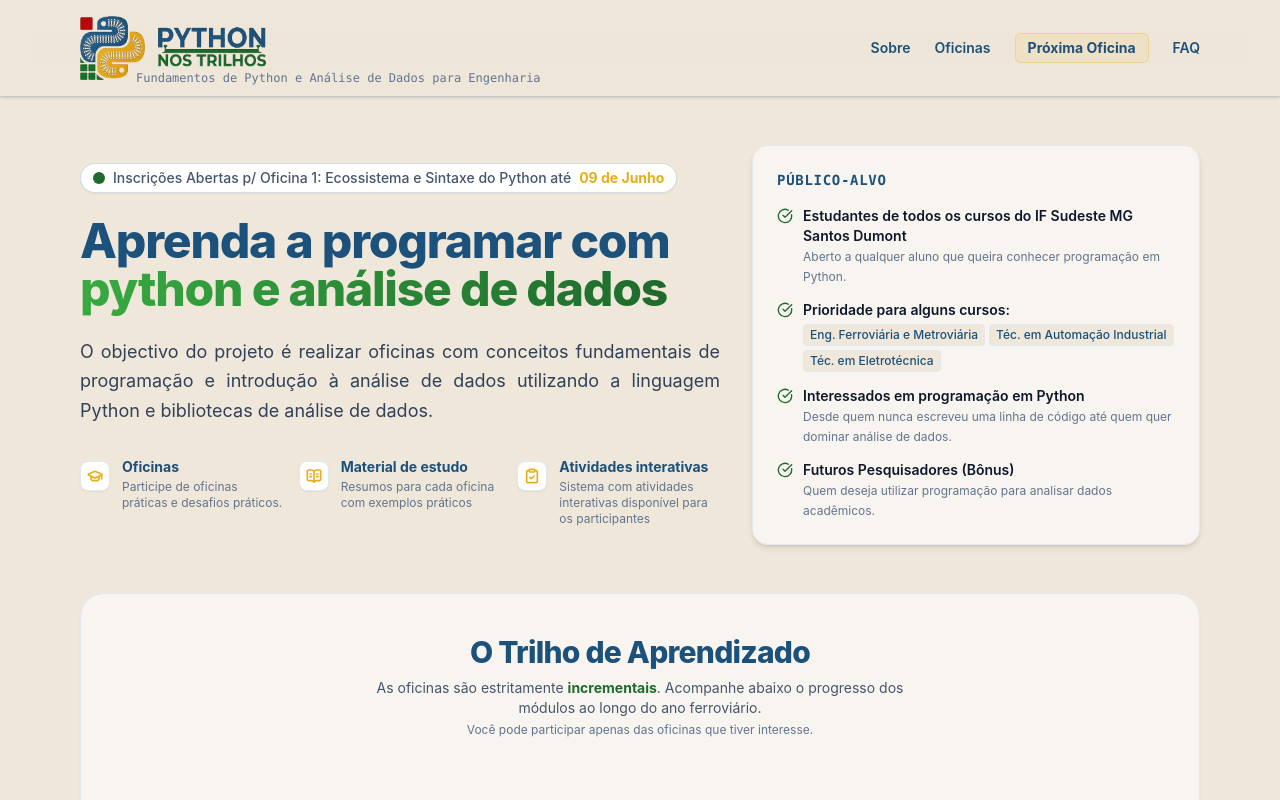
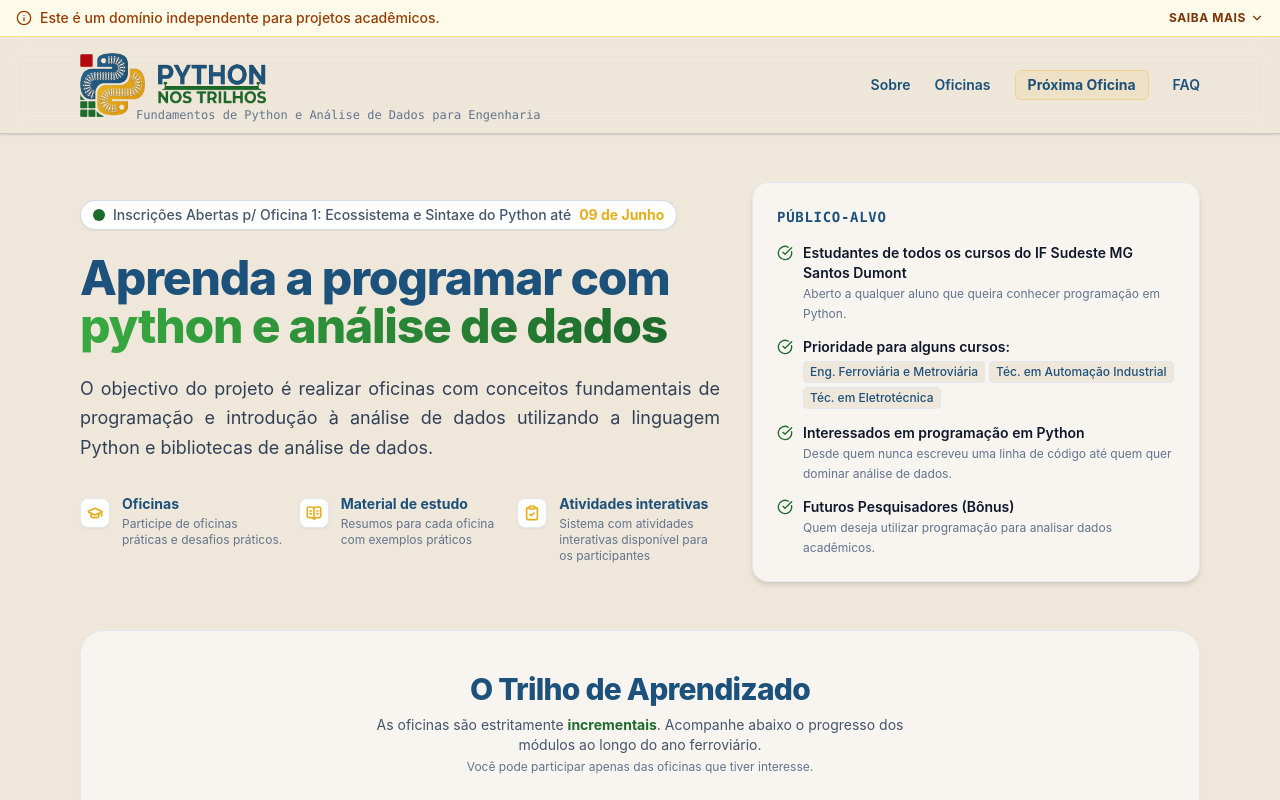
Before and after one commit to ArthurAssuncao/python-trilhos-page, a React (Vite) app: page / in a window 1280 px wide. Shown: the top 800 px of the page. Built offline with nearby package versions, Linux system fonts and the light colour scheme.

Commit message:
add: institutional notice

```diff
--- a/src/App.tsx
+++ b/src/App.tsx
@@ -19,6 +19,7 @@ import { COLOR_CSS_VARIABLES } from "./constants/colors"; // Importação das co
 import { NEXT_WORKSHOP } from "./data/projectData";
 
 import Logo from "./assets/logo-texto-horizontal-600x200.png";
+import { InstitutionalNotice } from "./components/InstitutionalNotice";
 
 function App() {
   const secaoSobreRef = useRef<HTMLDivElement>(null);
@@ -37,6 +38,7 @@ function App() {
       style={COLOR_CSS_VARIABLES}
       className="min-h-screen bg-(--bg-color) font-sans text-slate-800 antialiased selection:bg-(--accent-color) selection:text-(--primary-color)"
     >
+      <InstitutionalNotice />
       {/* HEADER / HERO - Fundo branco/bege translúcido com borda no tom primário */}
       <header className="sticky top-0 z-50 border-b border-(--primary-color)/20 bg-(--bg-color)/80 shadow-sm backdrop-blur-md">
         <div className="mx-auto flex max-w-6xl flex-col items-center justify-between gap-4 px-4 py-4 sm:flex-row">
@@ -82,7 +84,7 @@ function App() {
         <section
           id="sobre"
           ref={secaoSobreRef}
-          className="grid scroll-mt-38 items-center gap-8 md:scroll-mt-24 md:grid-cols-12"
+          className="grid scroll-mt-38 items-center gap-8 md:scroll-mt-26 md:grid-cols-12"
         >
           <div className="space-y-6 md:col-span-7">
             <button
@@ -231,7 +233,7 @@ function App() {
         <section
           id="trilho"
           ref={secaoTrilhoRef}
-          className="scroll-mt-38 rounded-3xl border border-slate-200 bg-white/60 p-6 shadow-xs md:scroll-mt-24 md:p-10"
+          className="scroll-mt-38 rounded-3xl border border-slate-200 bg-white/60 p-6 shadow-xs md:scroll-mt-26 md:p-10"
         >
           <div className="mx-auto mb-10 max-w-xl text-center">
             <h2 className="text-2xl font-extrabold tracking-tight text-(--primary-color) md:text-3xl">
@@ -257,7 +259,7 @@ function App() {
         <section
           id="proxima"
           ref={secaoProximaRef}
-          className="scroll-mt-38 md:scroll-mt-24"
+          className="scroll-mt-38 md:scroll-mt-26"
         >
           <div className="overflow-hidden rounded-3xl border-2 border-(--accent-color) bg-white/60 shadow-xl">
             {/* Barra de título em tom AccentColor (#e6ae1b) e texto em tom escuro primário */}
@@ -417,7 +419,7 @@ function App() {
         <section
           id="faq"
           ref={secaoFaqRef}
-          className="scroll-mt-38 space-y-8 md:scroll-mt-24"
+          className="scroll-mt-38 space-y-8 md:scroll-mt-26"
         >
           <div className="mx-auto max-w-md text-center">
             <h2 className="text-2xl font-extrabold tracking-tight text-(--primary-color) md:text-3xl">
--- /dev/null
+++ b/src/components/InstitutionalNotice.tsx
@@ -0,0 +1,80 @@
+import { ChevronDown, ChevronUp, ExternalLink, Info } from "lucide-react";
+import { useState } from "react";
+
+export const InstitutionalNotice = () => {
+  const [isExpanded, setIsExpanded] = useState(false);
+
+  return (
+    <section
+      className={`w-full border-b border-amber-200 bg-amber-50 transition-all duration-300 ease-in-out dark:border-amber-900 dark:bg-amber-950/20 ${
+        isExpanded ? "py-6" : "py-2"
+      }`}
+    >
+      <div className="mx-auto max-w-7xl px-4">
+        {/* Barra Curta / Header do Componente */}
+        <div className="flex items-center justify-between gap-4">
+          <div className="flex items-center gap-2 text-sm font-medium text-amber-800 dark:text-amber-200">
+            <Info size={16} className="shrink-0" />
+            <span className="hidden sm:inline">
+              Este é um domínio independente para projetos acadêmicos.
+            </span>
+            <span className="sm:hidden">Domínio acadêmico independente.</span>
+          </div>
+
+          <button
+            onClick={() => setIsExpanded(!isExpanded)}
+            className="flex items-center gap-1 text-xs font-bold tracking-wider text-amber-900 uppercase transition-all hover:cursor-pointer hover:underline dark:text-amber-100"
+          >
+            {isExpanded ? (
+              <>
+                Ocultar <ChevronUp size={14} />
+              </>
+            ) : (
+              <>
+                Saiba mais <ChevronDown size={14} />
+              </>
+            )}
+          </button>
+        </div>
+
+        {/* Conteúdo Expandido */}
+        {isExpanded && (
+          <div className="animate-in fade-in slide-in-from-top-2 mt-4 duration-300">
+            <div className="prose prose-sm prose-amber dark:prose-invert max-w-none">
+              <h4 className="mb-2 font-bold text-amber-900 dark:text-amber-100">
+                Sobre este domínio (ifsudestemg.dev)
+              </h4>
+              <p className="leading-relaxed text-amber-800/90 dark:text-amber-200/80">
+                Este portal é uma iniciativa acadêmica independente destinada à
+                hospedagem e divulgação de projetos de{" "}
+                <strong>ensino, pesquisa e extensão</strong> desenvolvidos e
+                mantidos por alguns servidores do IF Sudeste MG.
+              </p>
+              <p className="mt-2 leading-relaxed text-amber-800/90 dark:text-amber-200/80">
+                Ressaltamos que, embora o conteúdo aqui presente seja de caráter
+                técnico-científico e vinculado às atividades docentes,{" "}
+                <strong>
+                  este domínio não é um canal oficial da instituição{" "}
+                </strong>
+                e não possui vínculo com a administração central ou órgãos de TI
+                do IF Sudeste MG.
+              </p>
+
+              <div className="mt-4 flex flex-wrap items-center gap-4 border-t border-amber-200 pt-4 dark:border-amber-900">
+                <a
+                  href="https://www.ifsudestemg.edu.br"
+                  target="_blank"
+                  rel="noopener noreferrer"
+                  className="flex items-center gap-1 font-bold text-amber-900 transition-colors hover:cursor-pointer hover:text-amber-700 dark:text-amber-100"
+                >
+                  Acessar Portal Oficial do IF Sudeste MG (edu.br){" "}
+                  <ExternalLink size={14} />
+                </a>
+              </div>
+            </div>
+          </div>
+        )}
+      </div>
+    </section>
+  );
+};
```
